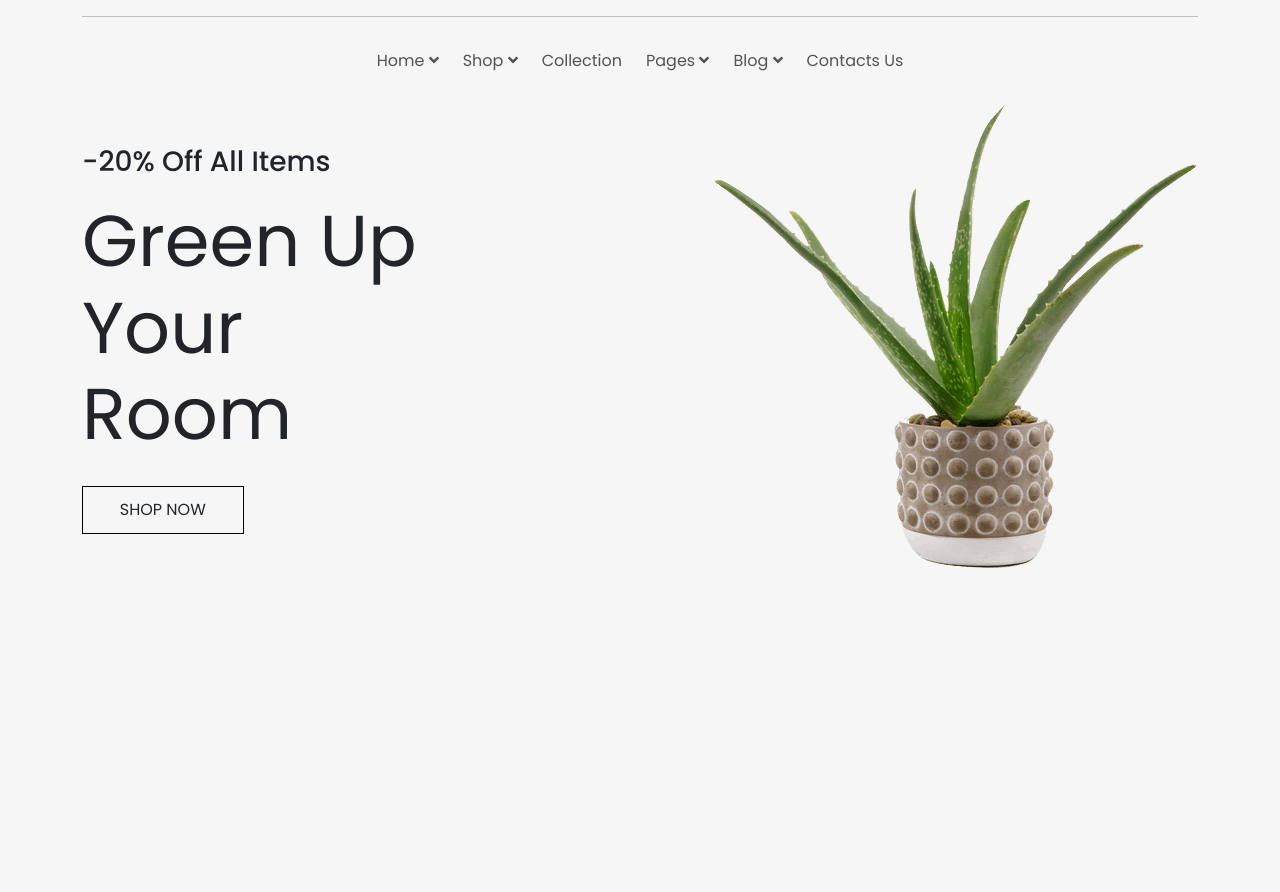
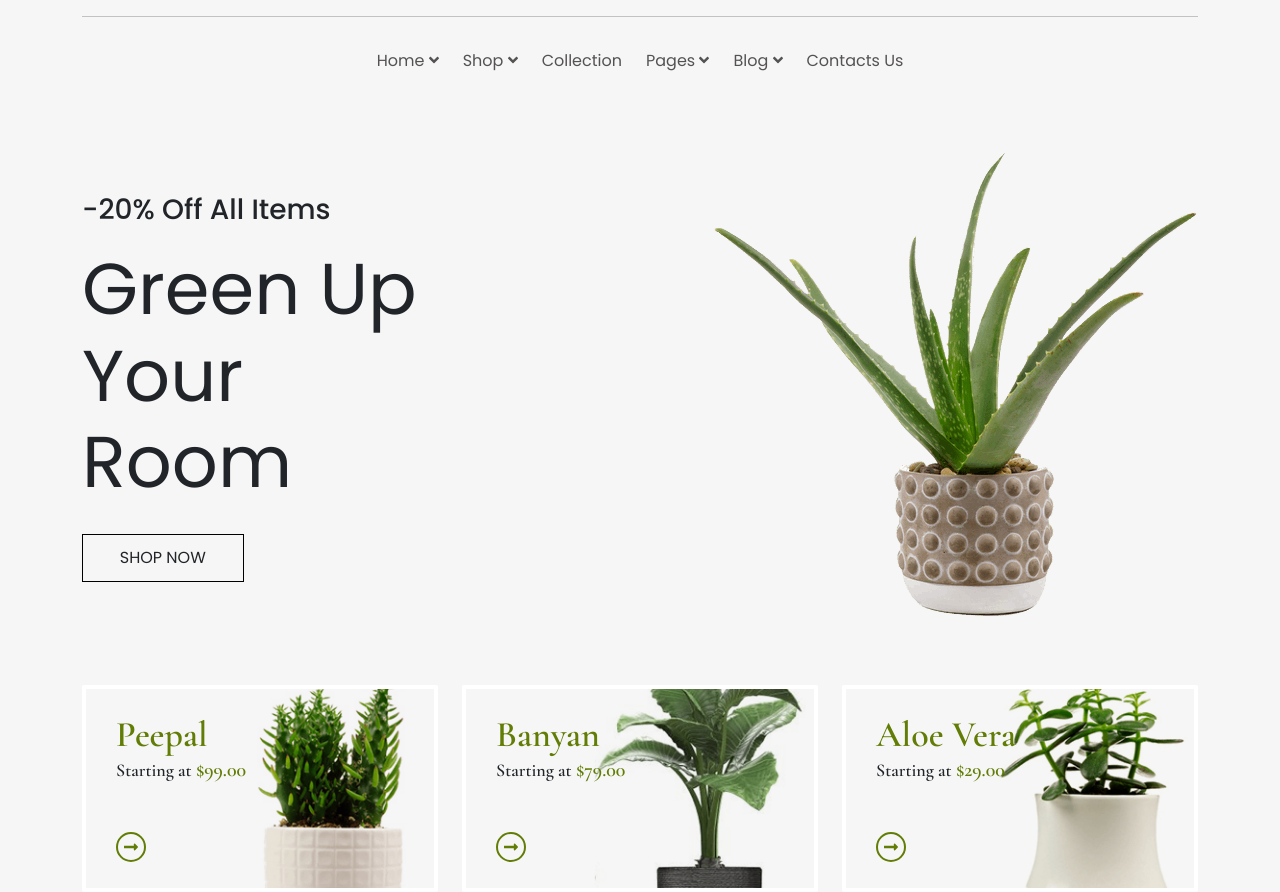
Before and after one commit to mojammelhossen1/flone, a website: page index.html in a window 1280 px wide. Shown: the part 74-966 px from the top of the page. Before the commit the page ends 800 px from the top, so only its background shows below. Drawn offline with nearby package versions, Linux system fonts and the light colour scheme.

Commit message:
finished featured banner and fix some invalid code

```diff
--- a/index.html
+++ b/index.html
@@ -5,7 +5,8 @@
     <meta charset="UTF-8">
     <meta http-equiv="X-UA-Compatible" content="IE=edge">
     <meta name="viewport" content="width=device-width, initial-scale=1.0">
-    <title>Document</title>
+    <title>Flone | Plants Home</title>
+    <link rel="shortcut icon" href="./image/favicon.ico" type="image/x-icon">
     <!-- import fontawesome -->
     <script defer src="./node_modules/@fortawesome/fontawesome-free/js/brands.js"></script>
     <script defer src="./node_modules/@fortawesome/fontawesome-free/js/solid.js"></script>
@@ -432,7 +433,7 @@
 
     <!-- Carousel Start Here -->
     <div class="container">
-        <div id="carouselExampleFade" class="carousel slide carousel-fade" data-bs-ride="carousel"
+        <div id="carouselExampleFade" class="carousel py-5 slide carousel-fade" data-bs-ride="carousel"
             data-bs-interval="false">
             <div class="carousel-inner">
                 <div class="carousel-item active">
@@ -476,6 +477,58 @@
     </div>
     <!-- Carousel End Here -->
 
+    <!-- Featured Banner Start Here -->
+    <div class="container">
+        <div class="row">
+            <div class="col-md-4">
+                <div class="single-banner">
+                    <a href="#">
+                        <img src="./image/banner-13.png" alt="Banner Image">
+                    </a>
+                    <div class="banner-content">
+                        <h3>Peepal</h3>
+                        <h4>Starting at <span>$99.00</span></h4>
+                        <a href="#">
+                            <i class="fas fa-long-arrow-alt-right"></i>
+                        </a>
+                    </div>
+                </div>
+            </div>
+
+            <div class="col-md-4">
+                <div class="single-banner">
+                    <a href="#">
+                        <img src="./image/banner-14.png" alt="Banner Image">
+                    </a>
+                    <div class="banner-content">
+                        <h3>Banyan</h3>
+                        <h4>Starting at <span>$79.00</span></h4>
+                        <a href="#">
+                            <i class="fas fa-long-arrow-alt-right"></i>
+                        </a>
+                    </div>
+                </div>
+            </div>
+
+            <div class="col-md-4">
+                <div class="single-banner">
+                    <a href="#">
+                        <img src="./image/banner-15.png" alt="Banner Image">
+                    </a>
+                    <div class="banner-content">
+                        <h3>Aloe Vera</h3>
+                        <h4>Starting at <span>$29.00</span></h4>
+                        <a href="#">
+                            <i class="fas fa-long-arrow-alt-right"></i>
+                        </a>
+                    </div>
+                </div>
+            </div>
+
+        </div>
+    </div>
+    <!-- Featured Banner End Here -->
+
     <!-- Javascript with bundle js -->
     <script src="https://cdn.jsdelivr.net/npm/bootstrap@5.0.1/dist/js/bootstrap.bundle.min.js"
         integrity="sha384-gtEjrD/SeCtmISkJkNUaaKMoLD0//ElJ19smozuHV6z3Iehds+3Ulb9Bn9Plx0x4" crossorigin="anonymous">
--- a/sass/main.scss
+++ b/sass/main.scss
@@ -2,6 +2,7 @@
 @import url('https://fonts.googleapis.com/css2?family=Poppins:wght@200;300;400;500;600&display=swap');
 $font-family-sans-serif:'Poppins',
 sans-serif;
+@import url('https://fonts.googleapis.com/css2?family=Cormorant+Garamond:wght@300;400;500;600;700&display=swap');
 
 .nav-link {
     color: #555252 !important;
@@ -188,7 +189,7 @@ body {
                         border-radius: 0px;
                         border: 1px solid black;
                         padding: 0.7rem 2.3rem;
-                        transition: .4s;
+                        transition: all 0.3s ease 0s;
                         margin-top: 20px;
                         animation: animate-text 1.9s;
 
@@ -221,7 +222,7 @@ body {
     .carousel-control-next-icon {
         filter: invert(100);
         opacity: 0;
-        transition: .3s;
+        transition: all 0.3s ease 0s;
     }
 
     .carousel-control-prev {
@@ -250,3 +251,76 @@ body {
         opacity: 1;
     }
 }
+
+
+.single-banner {
+    border-radius: 2px;
+    border: 4px solid #fff;
+    overflow: hidden;
+
+    a {
+        img {
+            width: 100%;
+            position: relative;
+            transition: all 0.5s ease 0s;
+
+            &:hover {
+                transform: scale(1.13);
+            }
+        }
+    }
+
+    .banner-content {
+        position: absolute;
+        position: absolute;
+        transform: translate(30px, -190px);
+
+
+        h3,
+        h4,
+        span {
+            font-family: 'Cormorant Garamond',
+                serif;
+        }
+
+        h3 {
+            color: #617d05;
+            font-size: 36px;
+            font-weight: 600;
+            margin-top: 15px;
+
+        }
+
+        h4 {
+            font-size: 18px;
+            font-weight: 600;
+            margin-top: -7px;
+        }
+
+        span {
+            color: #617d05;
+            font-size: 20px;
+        }
+
+        a {
+            color: #617d05;
+            width: 30px;
+            height: 30px;
+            border: 2px solid;
+            border-radius: 50%;
+            text-align: center;
+            font-size: 16px;
+            display: flex;
+            justify-content: center;
+            align-items: center;
+            text-decoration: none;
+            margin-top: 50px;
+            transition: all 0.5s ease 0s;
+
+            &:hover {
+                color: #aabb72;
+            }
+
+        }
+    }
+}
```
Also changed, not shown: css/style.css, image/banner-13.png (added), image/banner-14.png (added), image/banner-15.png (added), image/favicon.ico (added), 1 other file.
